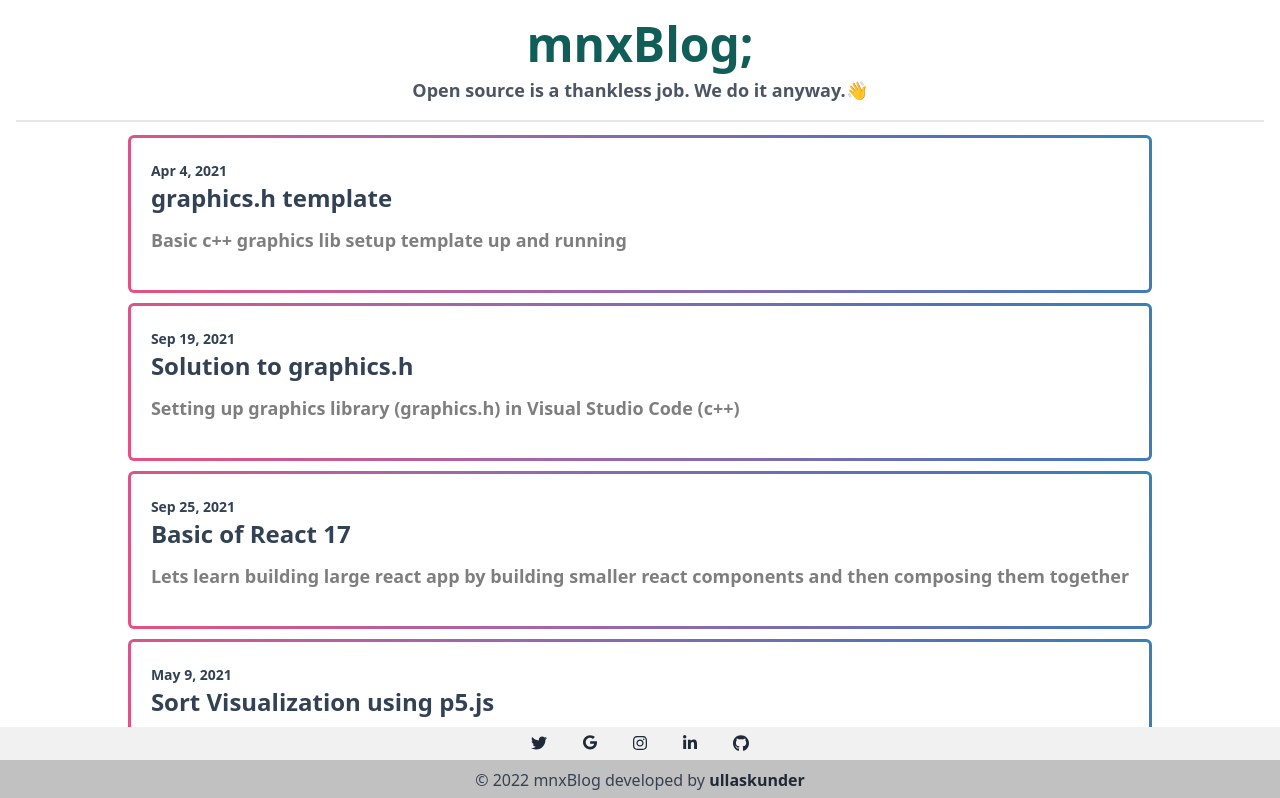
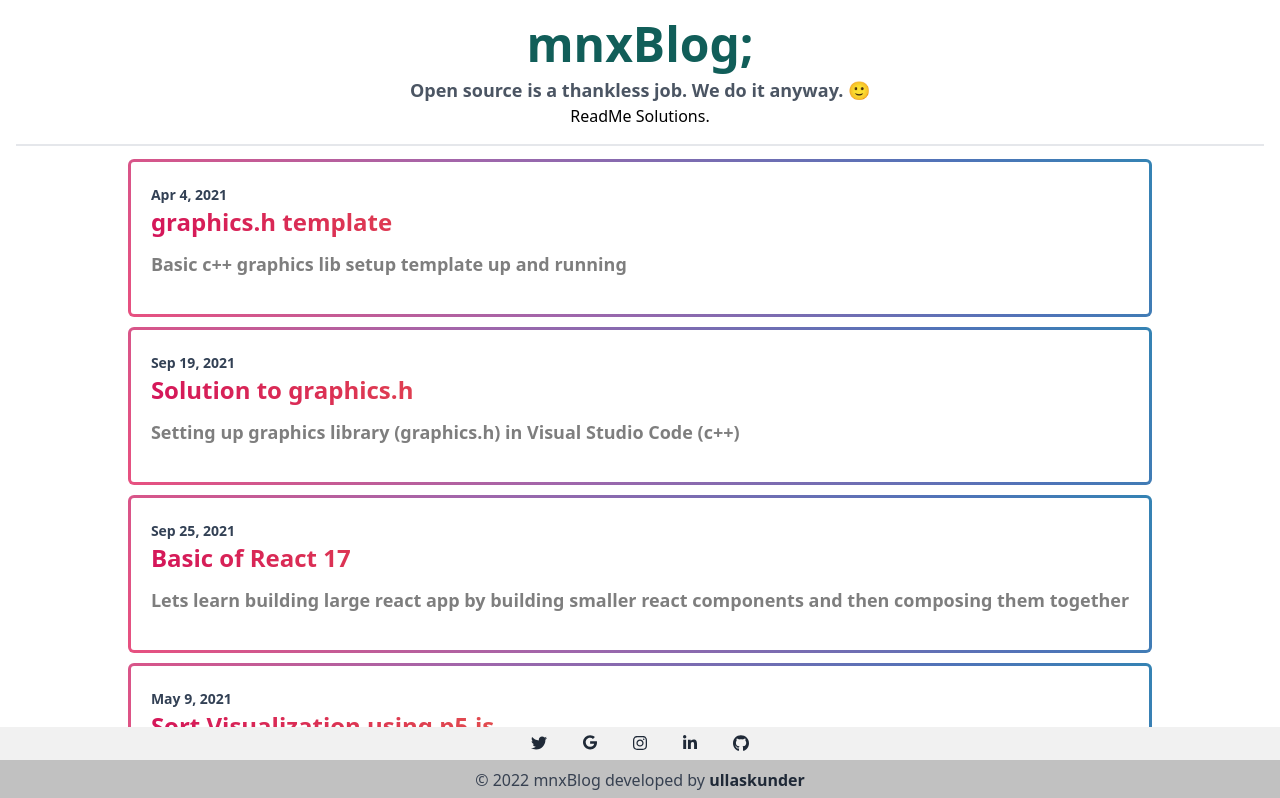
Before and after one commit to ullaskunder3/mnx-blog, a Next.js app: page / in a window 1280 px wide. Shown: the top 798 px of the page. Built offline with nearby package versions, Linux system fonts and the light colour scheme.

Commit message:
fixed some layout, metatag

```diff
--- a/pages/blog/[slug].js
+++ b/pages/blog/[slug].js
@@ -29,16 +29,15 @@ export async function getStaticProps({ params: { slug } }) {
 }
 function BlogPage({ frontMatter, content }) {
     return (
-        //  overflow-hidden
-        <div className="max-w-md bg-white rounded-xl md:max-w-2xl mt-5 my-0 mx-auto">
+        <div className="bg-white rounded-xl md:max-w-5xl mt-5 my-0 mx-auto">
             <Link href="/" className=''>
-                <a className='bg-transparent hover:bg-green-500 text-black-700 font-semibold hover:text-white py-2 m-5 px-10 border border-500 hover:border-transparent'>&#60; Back</a>
+                <a className='bg-transparent hover:bg-green-500 text-black-700 font-semibold hover:text-white py-2 m-5 px-10 border border-500 hover:border-transparent'>Back</a>
             </Link>
             <div className="md:flex mb-10">
                 <div className="p-8">
                     <div className="uppercase tracking-wide text-sm text-indigo-500 font-semibold">{ frontMatter.title }</div>
                     <hr className='mb-5' />
-                    <article className="prose lg:prose-xl" dangerouslySetInnerHTML={ { __html: md().render(content) } } />
+                    <article className="prose lg:prose-xl max-w-5xl" dangerouslySetInnerHTML={ { __html: md().render(content) } } />
                 </div>
             </div>
             <Footer />
--- a/pages/index.js
+++ b/pages/index.js
@@ -25,26 +25,32 @@ export async function getStaticProps() {
 
 export default function Home({ posts }) {
   return (
-    <div className={ styles.container}>
+    <div className={ styles.container }>
       <Head>
-        <title>MnxBlog</title>
-        <meta name="description" content="Generated by create next app" />
+        <title>MnxBlog | ReadMe Solutions</title>
+        <meta name="description" content="ReadMe Solutions and guide for tech problem" key="desc"/>
+        <meta name="og:description" content="ReadMe Solutions and guide for tech problem" />
+        <meta name="og:title" content="ReadMe files with guide to your problem" />
+        <meta name="viewport" content="initial-scale=1.0, width=device-width" key="viewport" />
+        <meta name="keywords" content="ReadMe.md, HTML, CSS, NextJS, TailWindCSS, Nodejs" />
+        <meta name="author" content="Ullas Kunder" />
         <link rel="icon" href="/favicon.ico" />
       </Head>
       <main className='w-full font-sans leading-normal tracking-normal my-0 mx-auto'>
         <div className='text-center select-none'>
           <p className='text-4xl lg:text-5xl mt-5 mb-2 font-bold cursor-pointer text-teal-800'>mnxBlog;</p>
-          <p className='text-gray-600 text-lg mb-4 font-semibold'>Open source is a thankless job. We do it anyway.👋</p>
+          <p className='text-gray-600 text-lg font-semibold'>Open source is a thankless job. We do it anyway. 🙂</p>
+          <p className='mb-4'>ReadMe Solutions.</p>
         </div>
         <hr className='border' />
         <div className="max-w-max mx-auto mb-40">
           { posts?.map((post) => {
             return (
               <Link key={ `${post.slug}` } href={ `/blog/${post.slug}` }>
-                <div className={styles.borderGradient +" p-5 hover:bg-slate-100 cursor-pointer select-none"}>
+                <div className={`${styles.borderGradient} p-5 hover:bg-slate-100 cursor-pointer select-none`}>
                   <div key={ post.frontMatter.id } className='mb-4'>
                     <span className='text-sm font-semibold text-slate-700'>{post.frontMatter.date}</span>
-                    <h1 className='text-2xl font-bold text-slate-700'>{ post.frontMatter.title }</h1>
+                    <h1 className={`${styles.textGradient}  text-2xl font-bold text-slate-700`}>{ post.frontMatter.title }</h1>
                     <p className='mt-3 text-lg opacity-50 font-semibold'>{ post.frontMatter.desc }</p>
                   </div>
                 </div>
--- a/styles/Home.module.css
+++ b/styles/Home.module.css
@@ -1,5 +1,15 @@
 .container {
   padding: 0 1rem;
+}
+.textGradient{
+  color: black;
+}
+@supports (background-clip: text){
+  .textGradient {
+    background-image: linear-gradient(45deg, #D4145A, #FBB03B);
+    color: transparent;
+    background-clip: text;
+  }
 }
 .borderGradient {
   --borderWidth: 3px;
--- a/styles/globals.css
+++ b/styles/globals.css
@@ -1,3 +1,20 @@
 @tailwind base;
 @tailwind components;
 @tailwind utilities;
+
+@layer base{
+    body{
+        @apply scroll-smooth;
+    }
+    html::-webkit-scrollbar,
+    body::-webkit-scrollbar {
+        display: none;
+    }
+
+    /* Hide scrollbar for IE, Edge and Firefox */
+    html,
+    body {
+        -ms-overflow-style: none;  /* IE and Edge */
+        scrollbar-width: none;  /* Firefox */
+    }
+}
```
Also changed, not shown: posts/day1.md (+1 -1 lines).
